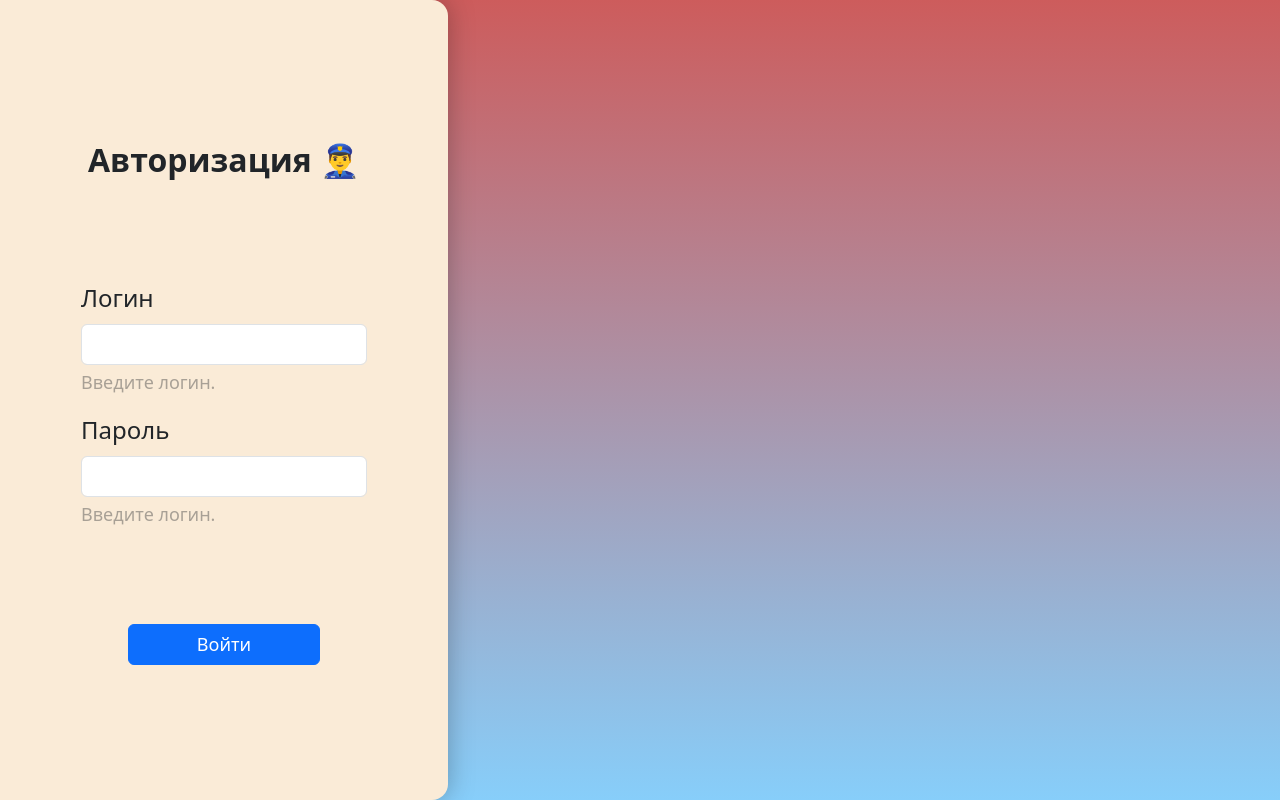
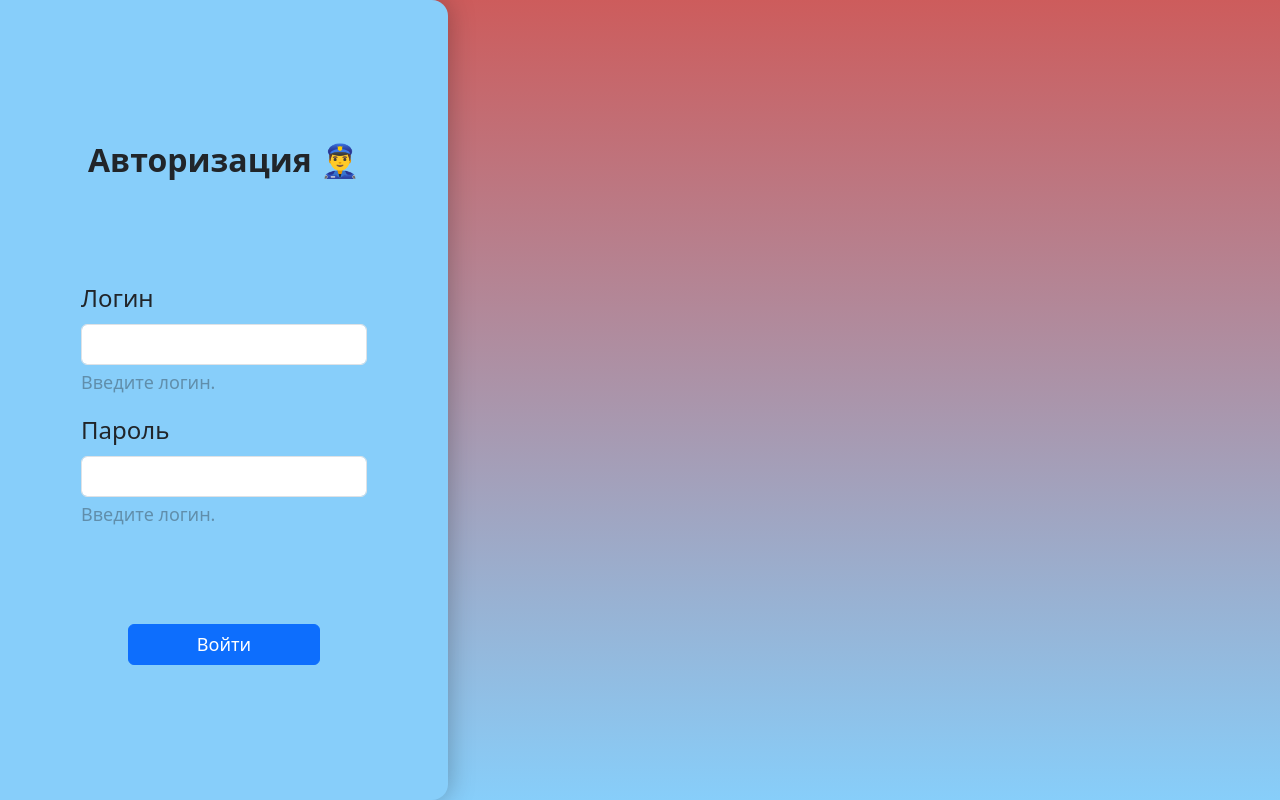
Before and after one commit to Ethosa/ktc_test, a Flask app: page / in a window 1280 px wide. Run offline with Flask 3, Linux system fonts and the light colour scheme.

Commit message:
major design changes

```diff
--- a/templates/auth.html
+++ b/templates/auth.html
@@ -30,21 +30,17 @@
       #auth {
         display: flex;
         flex-direction: column;
-        background-color: aliceblue;
         justify-content: center;
         align-items: center;
         padding: 2rem;
         height: 100%;
         width: 35%;
         gap: 5rem;
-        background-color: antiquewhite;
+        background-color: lightskyblue;
         border-top-right-radius: 1rem;
         border-bottom-right-radius: 1rem;
         filter: drop-shadow(0 0 .8rem #00000045);
         animation: show-surface .5s ease-in-out;
-      }
-      :root {
-        background-color: white;
       }
       #pswdHelp, #loginHelp {
         opacity: .5;
--- a/templates/profile.html
+++ b/templates/profile.html
@@ -37,7 +37,7 @@
         align-items: center;
         width: 100%;
         height: 100%;
-        background-color: antiquewhite;
+        background: lightskyblue;
         padding-bottom: 1rem;
         padding-left: 1rem;
         padding-right: 1rem;
@@ -48,7 +48,7 @@
       .profile-photo {
         width: 128px;
         height: 128px;
-        border: antiquewhite solid .3rem;
+        border: lightskyblue solid .3rem;
         border-radius: 100%;
       }
       .profile-photo-container {
```
